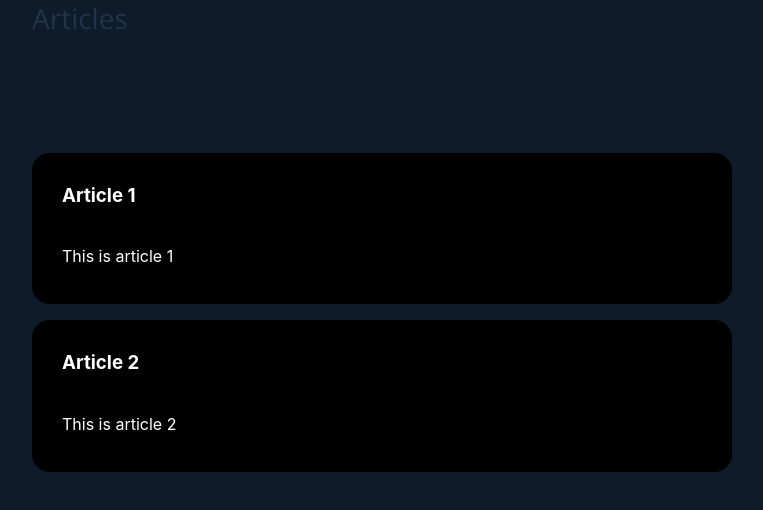
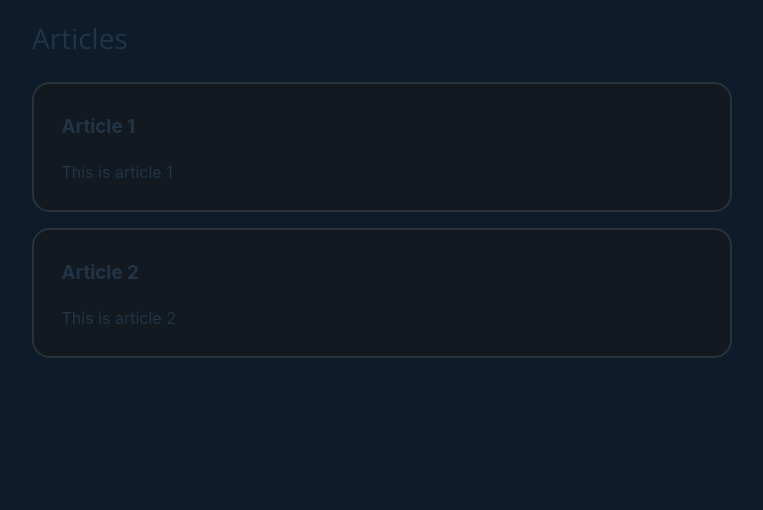
Before and after one commit to Y0z64/Y0z64_Blog, a website built with Vite: page index.html in a window 1280 px wide. Shown: the part 256-766 px from the top of the page, without its empty margins (258-1021 px from the left). Built offline with nearby package versions, Linux system fonts and the light colour scheme; files whose address does not match are found by name.

Commit message:
Added createArticles

```diff
--- a/src/components/article.ts
+++ b/src/components/article.ts
@@ -1,18 +1,28 @@
-type Article = {
+type Card = {
   title: string;
   description: string;
   image?: string;
 };
 
-export function createCard(article: Article) {
-  console.log("Creating a card")
+export function createCard(article: Card) {
+  console.log("Creating a card");
   // Create elements
+  const text = document.createElement("span");
   const card = document.createElement("div");
   const title = document.createElement("h3");
   const description = document.createElement("p");
+  let image = document.createElement("img");
+
+  // Add an image if it exists
+  if (article.image) {
+    image = document.createElement("img");
+    image.src = article.image;
+    card.appendChild(image);
+  }
 
   // Add classes
   card.classList.add("card");
+  text.classList.add("hero-text");
   title.classList.add("title");
   description.classList.add("description");
 
@@ -21,8 +31,30 @@ export function createCard(article: Article) {
   description.textContent = article.description;
 
   // Connections
-  card.appendChild(title);
-  card.appendChild(description);
+  text.appendChild(title);
+  text.appendChild(description);
+
+  card.appendChild(text);
 
   return card;
 }
+
+export default function createArticles(articles: Card[]) {
+  const content = document.createElement("div");
+
+  content.id = "content";
+
+  if (!articles.length) {
+    const noArticles = document.createElement("p");
+
+    noArticles.classList.add("no-articles");
+
+    noArticles.textContent = "No articles found";
+  }
+  articles.forEach((article) => {
+    const card = createCard(article);
+    content.appendChild(card);
+  });
+
+  return content;
+}
--- a/src/main.ts
+++ b/src/main.ts
@@ -1,6 +1,6 @@
 import "./style.css";
 import gsap from "gsap";
-import { createCard } from "./components/article";
+import createArticles from "./components/article";
 
 const articles = [
   { title: "Article 1", description: "This is article 1" },
@@ -11,9 +11,9 @@ const articles = [
 // HTML structure
 const appDiv = document.getElementById("app");
 const nameWrapper = document.getElementById("hero-name");
-const content = document.createElement("div");
 const username = document.createElement("h1");
 const name = document.createElement("h3");
+const content = createArticles(articles);
 
 const icon = document.querySelector("#icon");
 const bubble = document.querySelector("#bubble");
@@ -28,8 +28,6 @@ appDiv?.appendChild(content);
 nameWrapper?.appendChild(username);
 nameWrapper?.appendChild(name);
 
-content.id = "content";
-
 
 username.classList.add("username");
 username.classList.add("open-sans-bold");
@@ -37,10 +35,6 @@ username.classList.add("open-sans-bold");
 name.classList.add("name");
 name.classList.add("fira-code-regular");
 
-articles.forEach((article) => {
-  const card = createCard(article);
-  content.appendChild(card);
-});
 
 document.addEventListener("mousemove", function (e) {
   if (icon === null) return;
--- a/src/style.css
+++ b/src/style.css
@@ -5,7 +5,7 @@
 
   color-scheme: light dark;
   color: rgba(255, 255, 255, 0.87);
-  background-color: #0a0908;
+  background-color: #0d1117;
 
   font-synthesis: none;
   text-rendering: optimizeLegibility;
@@ -28,9 +28,9 @@
 .fuzzy-wrapper {
   background-image: url("white-noise.jpg");
   position: absolute;
-  inset: -200%;
-  opacity: 4%;
-  animation: fuzziness 0.9s linear infinite both;
+  inset: -1000%;
+  opacity: 7.9%;
+  animation: fuzziness 1.6s linear infinite both;
   z-index: -1;
 }
 
@@ -84,7 +84,7 @@ h2 {
 
 #app {
   max-width: 700px;
-  margin: 3.75rem auto;
+  margin: 5rem auto;
   padding: 2rem;
   text-align: left;
 }
@@ -156,7 +156,7 @@ header {
   font-size: 20px;
   visibility: hidden;
   transition: transform 0.2s ease, opacity 0.2s ease; /* Add opacity to the transition */
-  opacity: 0; /* Add this line */
+  opacity: 0;
 }
 
 .bubble-icon {
@@ -185,8 +185,8 @@ header {
   display: flex;
   flex-direction: column;
   gap: 1em;
-  justify-content: center;
-  align-items: start;
+  justify-content: start;
+  align-items: center;
   margin-bottom: 1rem;
 }
 
@@ -195,18 +195,29 @@ header {
   width: 100%;
   min-height: 6.25rem;
   display: flex;
-  justify-content: center;
-  align-items: start;
-  padding: 10px 30px 20px 30px;
-  background-color: black;
-  color: white;
+  justify-content: start;
+  align-items: center;
+  padding: 10px 27.5px 10px 27.5px;
+  display: flex;
+  border-radius: 1.1rem;
+  background-color: #121921;
+  border: 2px solid #2b3138;
+  transition: all 0.17s ease-in-out;
+}
+
+.card:hover {
+  transform: scale(1.009);
+}
+
+.text {
   display: flex;
   flex-direction: column;
-  border-radius: 1.1rem;
+  justify-content: space-between;
+  align-items: start;
+  text-align: left;
 }
 
 /* Fonts */
-
 .roboto-thin {
   font-family: "Roboto", sans-serif;
   font-weight: 100;
```
